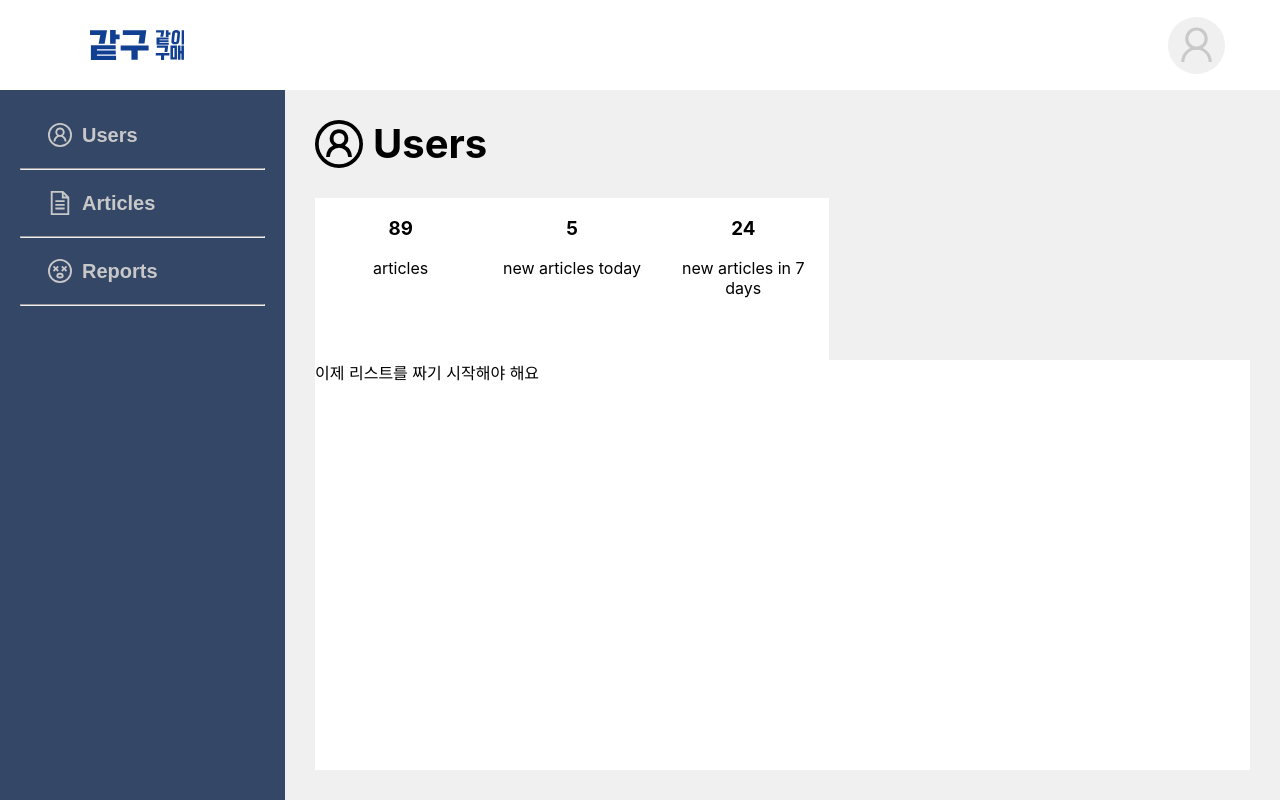
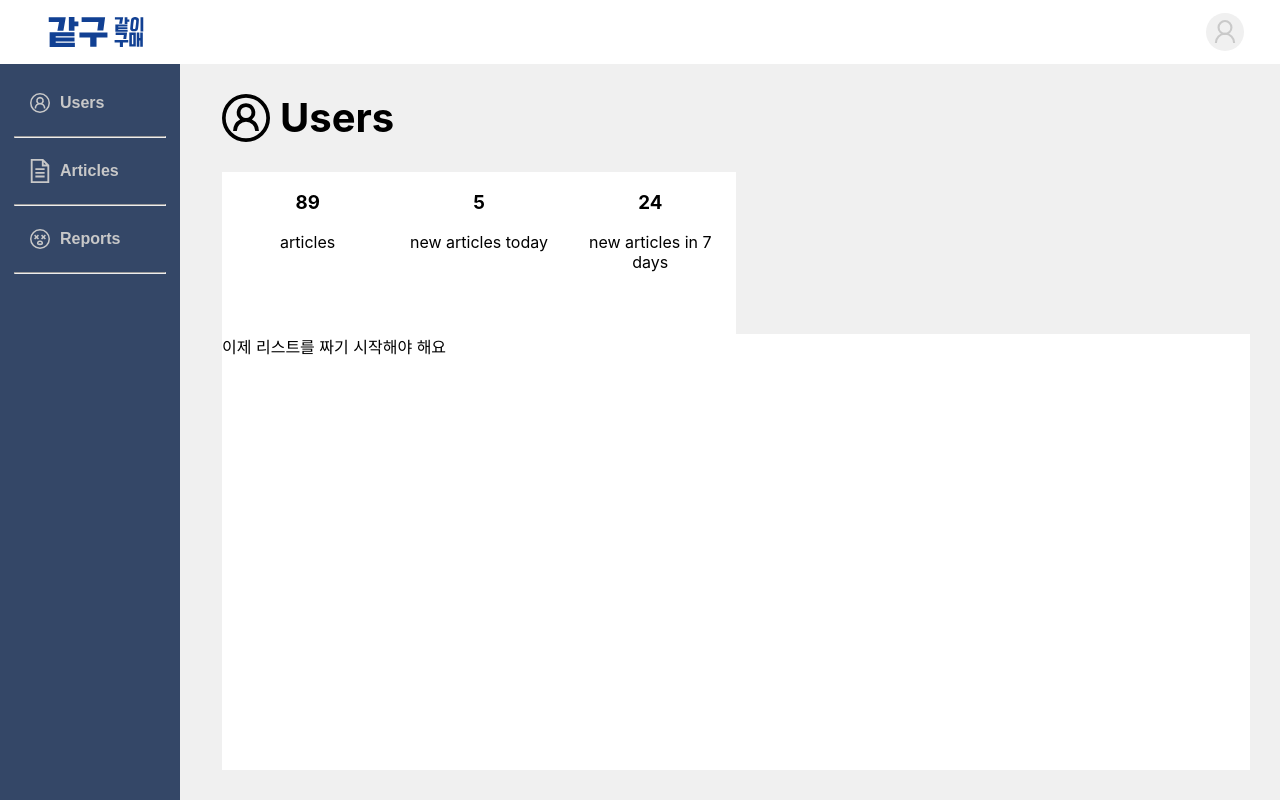
Before and after one commit to wafflestudio/gatgu-adminpage, a React (Create React App) app: page /users in a window 1280 px wide. Built offline with nearby package versions, Linux system fonts and the light colour scheme.

Commit message:
길이 조정

```diff
--- a/src/Components/Common/Header/Header.scss
+++ b/src/Components/Common/Header/Header.scss
@@ -1,23 +1,26 @@
 @import 'styles/colors.scss';
+@import 'styles/length.scss';
 
 .header-wrapper {
   background-color: $white;
   display: flex;
   justify-content: space-between;
   align-items: center;
-  padding-left: 90px;
-  padding-right: 55px;
-  height: 90px;
+  padding-left: calc(#{$selectorWidth} / 2);
+  padding-right: 36px;
+  height: $headerHeight;
   line-height: 90px;
   position: fixed;
-  width: calc(100% - 145px);
+  width: calc(100% - 36px - #{calc(#{$selectorWidth} / 2)});
   top: 0;
   left: 0;
   .header-logo {
     height: 30px;
+    width: 150px;
+    margin-left: -75px;
   }
   .header-user {
-    height: 57px;
-    width: 57px;
+    height: 38px;
+    width: 38px;
   }
 }
--- a/src/Components/Common/PageSelector/Page.scss
+++ b/src/Components/Common/PageSelector/Page.scss
@@ -13,13 +13,13 @@ button.page-wrapper {
   background-color: transparent;
   border: transparent;
   svg {
-    margin-left: 22px;
+    margin-left: 10px;
     margin-right: 10px;
-    width: 24px;
+    width: 20px;
   }
   h1 {
     margin: 0;
-    font-size: 20px;
+    font-size: 16px;
   }
   &:hover {
     fill: $white;
--- a/src/Components/Common/PageSelector/PageSelector.scss
+++ b/src/Components/Common/PageSelector/PageSelector.scss
@@ -1,11 +1,12 @@
 @import 'styles/colors.scss';
+@import 'styles/length.scss';
 
 .pageselector-wrapper {
   background-color: $blue;
-  height: calc(100vh - 130px);
-  width: 245px;
-  padding: 20px;
+  height: calc(100vh - 40px);
+  width: calc(#{$selectorWidth} - 40px);
+  padding: 14px;
   position: fixed;
-  top: 90px;
+  top: $headerHeight;
   left: 0px;
 }
--- a/src/Libraries/HOC/Auth.scss
+++ b/src/Libraries/HOC/Auth.scss
@@ -1,7 +1,9 @@
+@import 'styles/length.scss';
+
 section.page-section {
   position: fixed;
-  left: 285px;
-  top: 90px;
+  left: $selectorWidth;
+  top: $headerHeight;
   right: 0px;
   bottom: 0px;
   padding: 30px;
--- /dev/null
+++ b/src/styles/length.scss
@@ -0,0 +1,2 @@
+$headerHeight: calc(max(8vh, 60px));
+$selectorWidth: calc(max(15vw, 190px));
```
